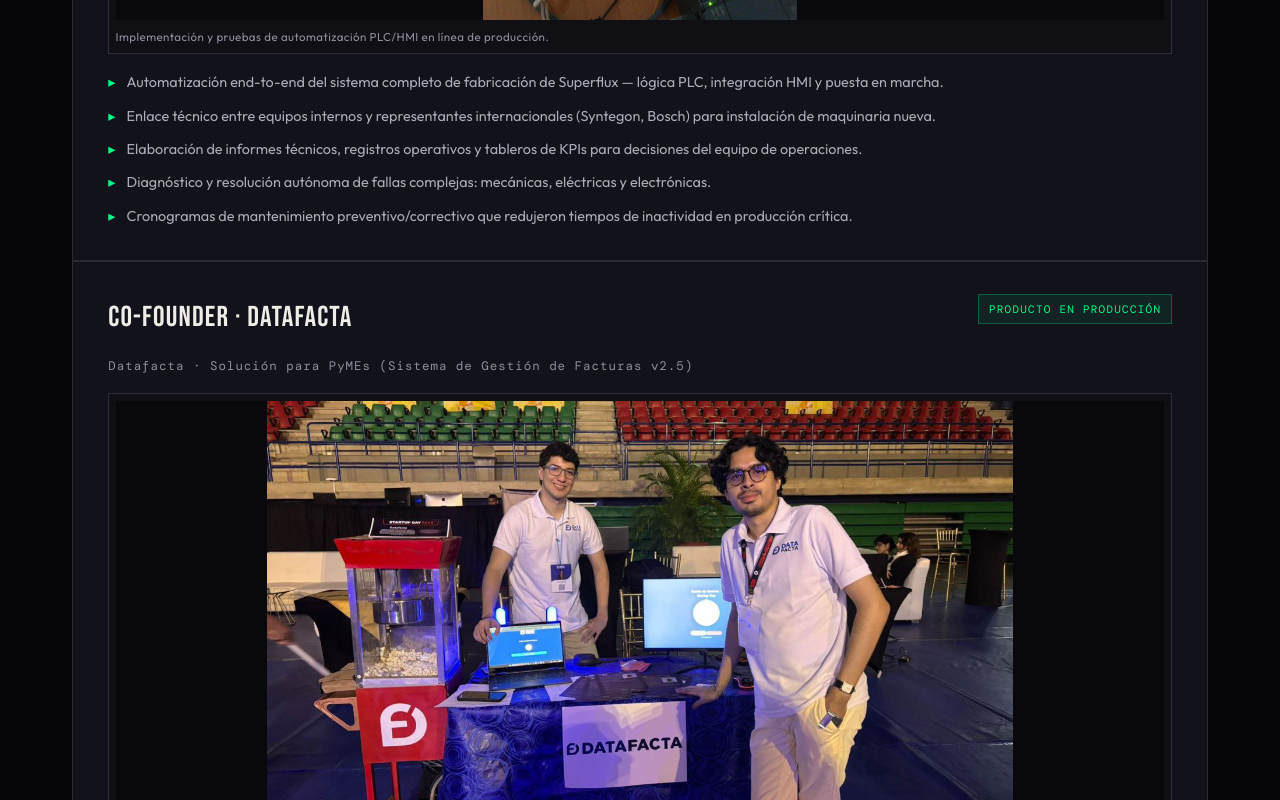
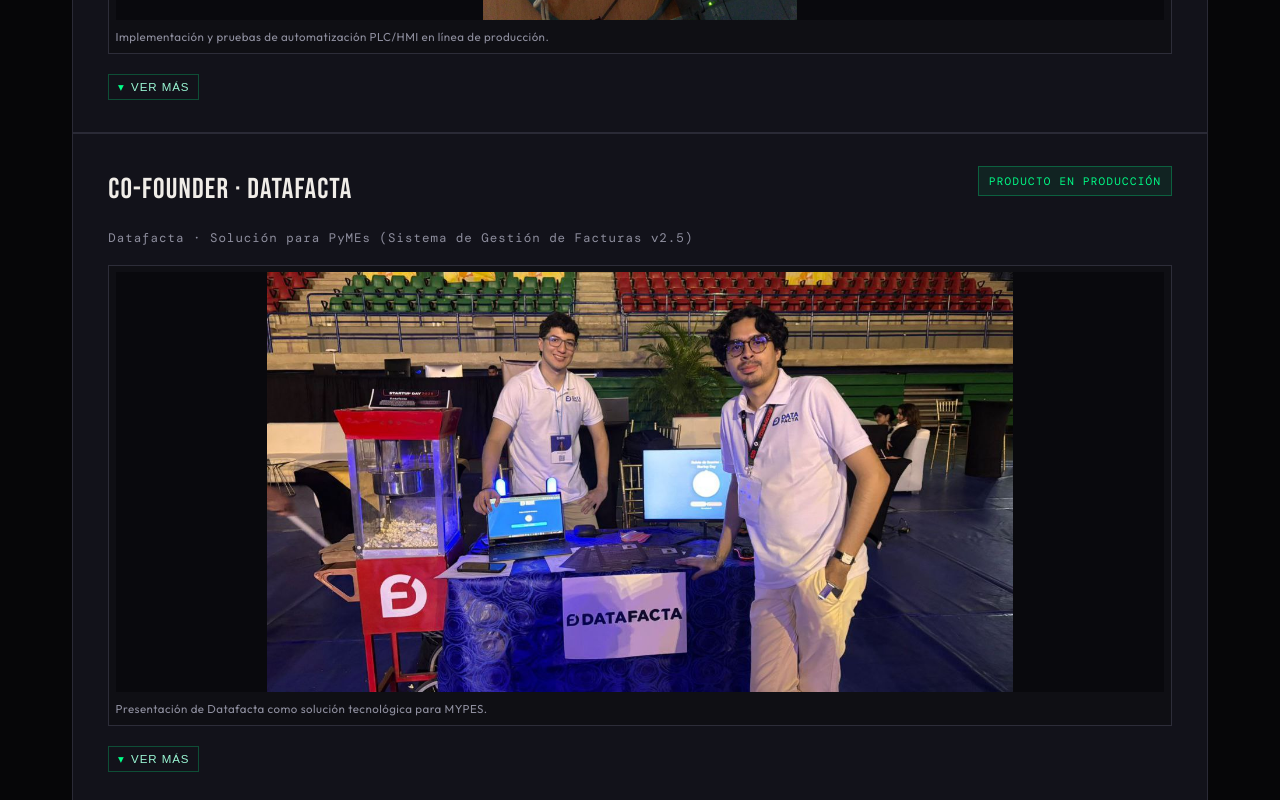
Before and after one commit to theo272004/mi-cv-web, a React (Vite) app: page / in a window 1280 px wide. Shown: the part 2360-3160 px from the top of the page. Built offline with nearby package versions, Linux system fonts and the light colour scheme.

Commit message:
Make experience sections collapsible with green toggle arrow

```diff
--- a/src/App.css
+++ b/src/App.css
@@ -367,6 +367,27 @@
   margin-bottom: 1rem;
 }
 .exp-role { font-size: 1.8rem; font-family: 'Bebas Neue', sans-serif; letter-spacing: 0.04em; }
+.exp-toggle {
+  margin-top: 0.25rem;
+  display: inline-flex;
+  align-items: center;
+  gap: 0.4rem;
+  background: transparent;
+  border: 1px solid rgba(0, 255, 136, 0.25);
+  color: #9bf8d5;
+  font-size: 0.72rem;
+  letter-spacing: 0.08em;
+  text-transform: uppercase;
+  padding: 0.3rem 0.55rem;
+  cursor: pointer;
+}
+.exp-arrow {
+  color: var(--accent);
+  transition: transform 0.2s ease;
+}
+.exp-arrow.open {
+  transform: rotate(180deg);
+}
 .exp-photo {
   margin: 0 0 1rem;
   border: 1px solid #2d2d39;
--- a/src/App.jsx
+++ b/src/App.jsx
@@ -92,6 +92,7 @@
   const [stimoExpanded, setStimoExpanded] = useState(false)
   const [autotriggerExpanded, setAutotriggerExpanded] = useState(false)
   const [launchExpanded, setLaunchExpanded] = useState(false)
+  const [expOpen, setExpOpen] = useState({ farm: false, datafacta: false })
 
   useEffect(() => {
     const stimoTimer = setInterval(() => {
@@ -234,6 +235,11 @@
             <img src={`${import.meta.env.BASE_URL}img/experience/farmacapsulas-plc.jpg`} alt="Tablero de automatización industrial en Farmacápsulas" loading="lazy" />
             <figcaption>Implementación y pruebas de automatización PLC/HMI en línea de producción.</figcaption>
           </figure>
+          <button className="exp-toggle" onClick={() => setExpOpen((p) => ({ ...p, farm: !p.farm }))}>
+            <span className={expOpen.farm ? 'exp-arrow open' : 'exp-arrow'}>▾</span>
+            {expOpen.farm ? 'Ocultar detalles' : 'Ver más'}
+          </button>
+          {expOpen.farm && (
             <ul className="exp-bullets">
               <li>Automatización end-to-end del sistema completo de fabricación de Superflux — lógica PLC, integración HMI y puesta en marcha.</li>
               <li>Enlace técnico entre equipos internos y representantes internacionales (Syntegon, Bosch) para instalación de maquinaria nueva.</li>
@@ -241,6 +247,7 @@
               <li>Diagnóstico y resolución autónoma de fallas complejas: mecánicas, eléctricas y electrónicas.</li>
               <li>Cronogramas de mantenimiento preventivo/correctivo que redujeron tiempos de inactividad en producción crítica.</li>
             </ul>
+          )}
         </div>
 
         <div className="exp-panel reveal">
@@ -253,12 +260,18 @@
             <img src={`${import.meta.env.BASE_URL}img/experience/datafacta-team.jpg`} alt="Equipo Datafacta en evento de emprendimiento" loading="lazy" />
             <figcaption>Presentación de Datafacta como solución tecnológica para MYPES.</figcaption>
           </figure>
+          <button className="exp-toggle" onClick={() => setExpOpen((p) => ({ ...p, datafacta: !p.datafacta }))}>
+            <span className={expOpen.datafacta ? 'exp-arrow open' : 'exp-arrow'}>▾</span>
+            {expOpen.datafacta ? 'Ocultar detalles' : 'Ver más'}
+          </button>
+          {expOpen.datafacta && (
             <ul className="exp-bullets">
               <li>Co-fundé una plataforma de escaneo y estructuración de documentos financieros para MYPES en Colombia.</li>
               <li>Atacamos procesos manuales sin trazabilidad (papel/digitalización manual), reduciendo reprocesos, tiempos operativos y fricción en la toma de decisiones.</li>
               <li>Diseñé el flujo completo de diagnóstico, validación y estructuración automática de facturas/comprobantes, sin infraestructura compleja ni intervención manual.</li>
               <li>Implementé procesamiento en tiempo real con exportación directa a Excel/sistemas contables y panel de control analítico para seguimiento operativo.</li>
             </ul>
+          )}
         </div>
       </section>
 
```
Lines whose indentation alone changed are shown as unchanged.
